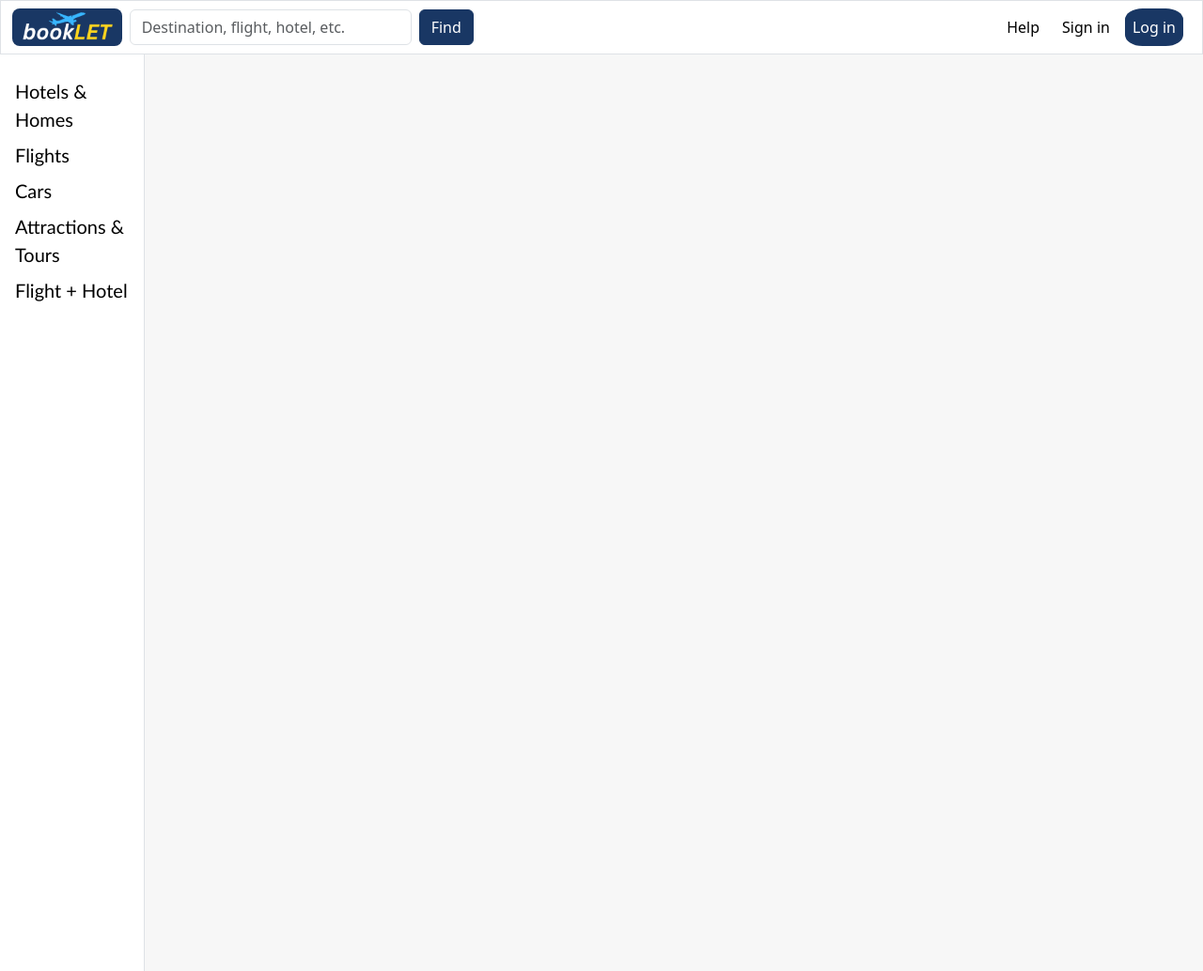
After one commit to puyotjustinekristian-commits/bookLET, a PHP site: page /davao.html in a window 1280 px wide. The commit adds this page. Shown: the whole page at 94% size. Run offline with PHP 8.4, Linux system fonts and the light colour scheme.

Commit message:
Initial commit

```diff
--- /dev/null
+++ b/davao.html
@@ -0,0 +1,83 @@
+<!DOCTYPE html>
+<html>
+  <head>
+    <meta charset="utf-8" />
+    <meta name="viewport" content="width=device-width, initial-scale=1" />
+    <title>Manila</title>
+    <link
+      href="https://cdn.jsdelivr.net/npm/bootstrap@5.3.8/dist/css/bootstrap.min.css"
+      rel="stylesheet"
+      integrity="sha384-sRIl4kxILFvY47J16cr9ZwB07vP4J8+LH7qKQnuqkuIAvNWLzeN8tE5YBujZqJLB"
+      crossorigin="anonymous"
+    />
+    <link rel="stylesheet" href="style.css" />
+  </head>
+  <body style="background-color: #f7f7f7">
+    <div class="page-wrapper">
+      <nav
+        class="navbar navbar-expand navbar-light bg-white border bottom"
+        style="background-color: white"
+      >
+        <div class="container-fluid align-items-center d-flex">
+          <a href="homepage.html" class="logo me-2">
+            <img src="bookLET logo cropped.png" alt="bookLET" class="logo" />
+          </a>
+          <form class="d-flex flex-grow-1" role="search">
+            <input
+              class="form-control me-2 search-input"
+              type="search"
+              placeholder="Destination, flight, hotel, etc."
+              aria-label="Search"
+            />
+            <button class="btn btn-find" type="submit" style="color: white">
+              Find
+            </button>
+          </form>
+          <ul class="navbar-nav ms-3">
+            <li class="nav-item help me-2">
+              <a class="nav-link" href="help.html" style="color: black">Help</a>
+            </li>
+            <li class="nav-item sign-in me-2">
+              <a class="nav-link" href="#" style="color: black">Sign in</a>
+            </li>
+            <li class="nav-item log-in me-2">
+              <a class="nav-link" href="#" style="color: white">Log in</a>
+            </li>
+          </ul>
+        </div>
+      </nav>
+
+      <div class="container-fluid px-0">
+        <div class="row g-0">
+          <nav
+            class="col-2 bg-white border-end py-4 sidebar-panel sidebar-width"
+          >
+            <ul class="list-unstyled mb-0 ps-3">
+              <li class="mb-2">
+                <a href="#" class="text-decoration-none">Hotels & Homes</a>
+              </li>
+              <li class="mb-2">
+                <a href="#" class="text-decoration-none">Flights</a>
+              </li>
+              <li class="mb-2">
+                <a href="#" class="text-decoration-none">Cars</a>
+              </li>
+              <li class="mb-2">
+                <a href="#" class="text-decoration-none">Attractions & Tours</a>
+              </li>
+              <li class="mb-2">
+                <a href="#" class="text-decoration-none">Flight + Hotel</a>
+              </li>
+            </ul>
+          </nav>
+        </div>
+      </div>
+    </div>
+
+    <script
+      src="https://cdn.jsdelivr.net/npm/bootstrap@5.3.8/dist/js/bootstrap.bundle.min.js"
+      integrity="sha384-FKyoEForCGlyvwx9Hj09JcYn3nv7wiPVlz7YYwJrWVcXK/BmnVDxM+D2scQbITxI"
+      crossorigin="anonymous"
+    ></script>
+  </body>
+</html>
--- a/style.css
+++ b/style.css
@@ -2,15 +2,14 @@ html,
 body {
   height: 100%;
   margin: 0;
-  overflow-x: auto;
-  overflow-y: auto;
+  overflow-x: hidden;
 }
 
 .page-wrapper {
   min-width: 1200px;
 }
 
-.navbar-brand .logo {
+.logo .logo {
   height: 40px;
   width: 100%;
   border-radius: 8px;
@@ -19,12 +18,12 @@ body {
 .btn-find {
   background-color: #193764;
   border-color: #193764;
-  color: #fff;
+  color: white;
 }
 .btn-find:hover {
   background-color: #193764;
   border-color: #193764;
-  color: #fff;
+  color: white;
 }
 
 .help:hover {
@@ -51,13 +50,23 @@ body {
 }
 
 .sidebar-panel {
-  min-height: 900px;
+  min-height: 100vh;
   background-color: white;
 }
 
 .sidebar-width {
   max-width: 12%;
   flex: 0 0 12%;
+}
+
+.sidebar-panel a {
+  color: black;
+  font-family: "Gill Sans", "Gill Sans MT", Calibri, "Trebuchet MS", sans-serif;
+  font-size: 20px;
+}
+
+.sidebar-panel a:hover {
+  color: black;
 }
 
 .main-wide {
```
Also changed, not shown: other parts of style.css (+52 -6 lines), cebu.html (added, +83 -0 lines), homepage.html (+37 -68 lines), manila.html (added, +83 -0 lines).
